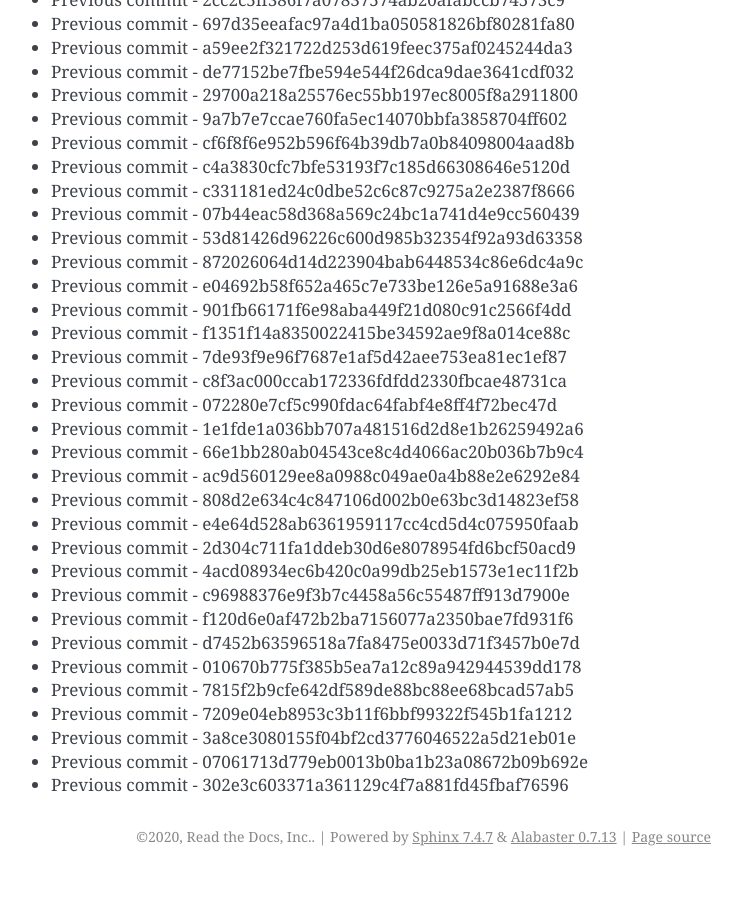
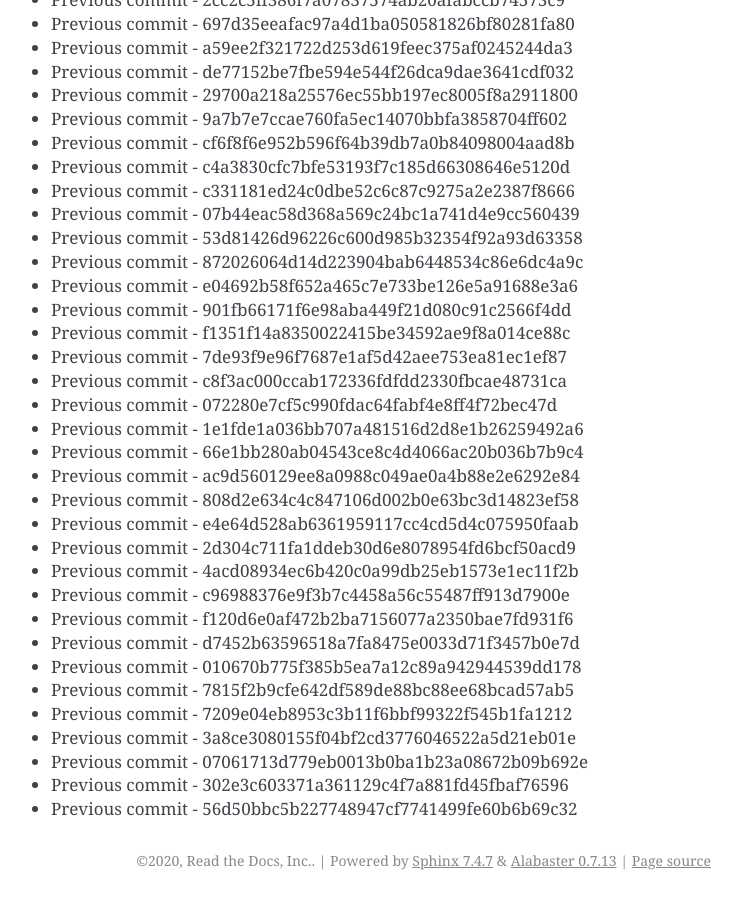
Before and after one commit to readthedocs/rtd-git-stresstest, a Sphinx documentation site: the page built from docs/updates.rst, in a window 1280 px wide and 900 px high, scrolled down 38302 px. Shown: the whole window, without its empty margins (399-1141 px from the left). Built offline with Sphinx 7.4.7, drawn with Linux system fonts in a browser that asks for light colours; before the commit the page ends 39178 px from its top, so only the background shows below that.

Commit message:
Generating commit from previous: 56d50bbc5b227748947cf7741499fe60b6b69c32

```diff
--- a/docs/updates.rst
+++ b/docs/updates.rst
@@ -1641,3 +1641,4 @@ It can be tested for any performance characteristics.
 * Previous commit - 3a8ce3080155f04bf2cd3776046522a5d21eb01e
 * Previous commit - 07061713d779eb0013b0ba1b23a08672b09b692e
 * Previous commit - 302e3c603371a361129c4f7a881fd45fbaf76596
+* Previous commit - 56d50bbc5b227748947cf7741499fe60b6b69c32
```
